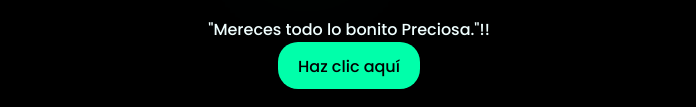
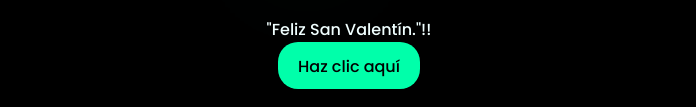
Before and after one commit to Ingcesar24/Feliz-Dia-de-la-Mujer-Mi-Se-orita-Bonita-ingcesar24.github.io, a plain HTML site: page index.html in a window 1280 px wide. Shown: the part 607-714 px from the top of the page, without its empty margins (299-995 px from the left). Drawn offline with Linux system fonts and the light colour scheme.

Commit message:
Update index.html

```diff
--- a/index.html
+++ b/index.html
@@ -24,7 +24,7 @@
     <div class="description">
         <span>"Guardo algo especial para ti, espero que te guste."!!</span>
         </div>
-        <span>"Mereces todo lo bonito Preciosa."!!</span>
+        <span>"Feliz San Valentín."!!</span>
 
     </div>
     <div class="button">
```
